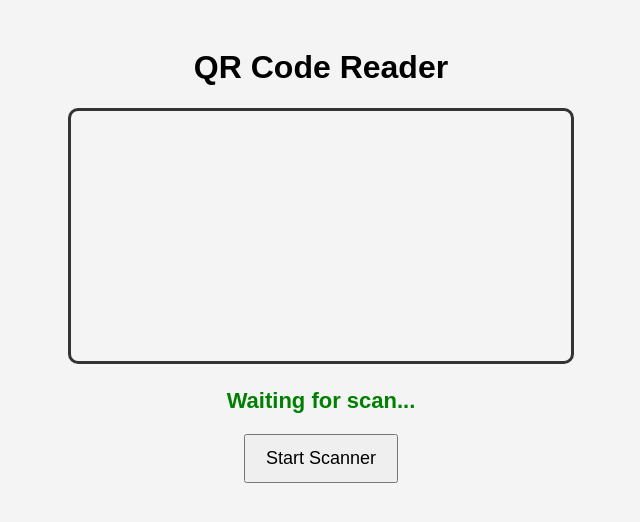
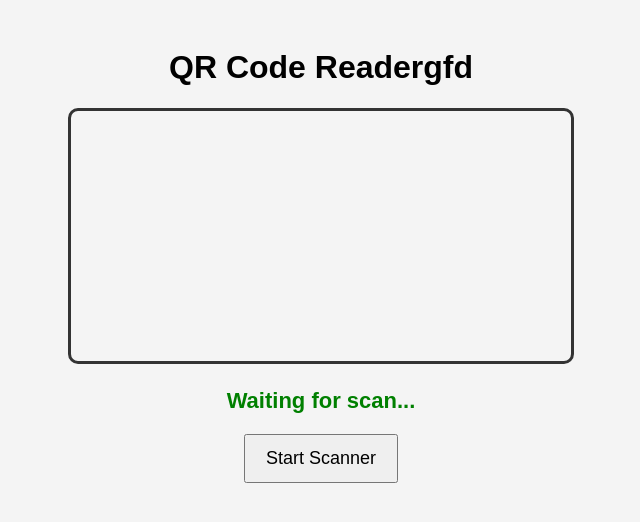
Before and after one commit to stmarycathedralluxor-create/qr-reader, a plain HTML site: page index.html in a window 1280 px wide. Shown: the whole page, without its empty margins (319-959 px from the left). Drawn offline with nearby package versions, Linux system fonts and the light colour scheme.

Commit message:
Fix HTML structure and update QR Code Reader title

```diff
--- a/index.html
+++ b/index.html
@@ -43,7 +43,7 @@
 
 <body>
 
-<h1>QR Code Reader</h1>
+<h1>QR Code Readergfd</h1>
 
 <video id="video" playsinline></video>
 
```
